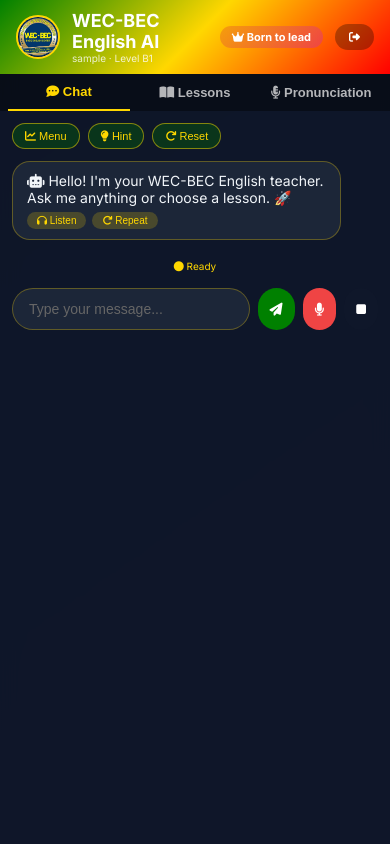
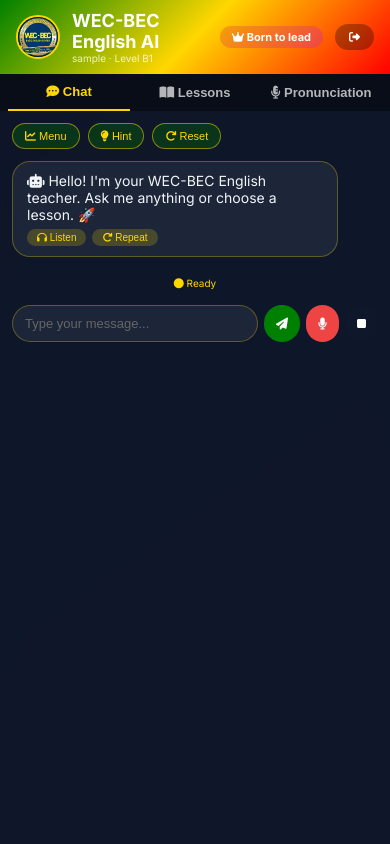
Before and after one commit to tycoon-building/wec-bec-ia, a Flask app: page / in a window 390 px wide. Run offline with Flask 3, Linux system fonts and the light colour scheme; the visitor is signed in with stand-in values (Sample User, id 1).

Commit message:
mise à jour, par tycoon

```diff
--- a/templates/index.html
+++ b/templates/index.html
@@ -48,7 +48,21 @@
         .main { flex: 1; overflow-y: auto; padding: 16px; -webkit-overflow-scrolling: touch; }
         .section { display: none; }
         .section.active { display: block; }
-        #chat-box { display: flex; flex-direction: column; gap: 12px; margin-bottom: 12px; max-height: 60vh; overflow-y: auto; }
+
+        /* ===== CHAT BOX ===== */
+        #chat-box {
+            display: flex;
+            flex-direction: column;
+            gap: 12px;
+            margin-bottom: 12px;
+            max-height: 55vh;
+            overflow-y: auto;
+            padding-right: 4px;
+        }
+        #chat-box::-webkit-scrollbar { width: 4px; }
+        #chat-box::-webkit-scrollbar-track { background: rgba(255,255,255,0.05); border-radius: 10px; }
+        #chat-box::-webkit-scrollbar-thumb { background: #ffd700; border-radius: 10px; }
+
         .msg { padding: 10px 14px; border-radius: 18px; max-width: 85%; font-size: 14px; animation: fadeIn 0.2s ease; }
         @keyframes fadeIn { from { opacity: 0; transform: translateY(5px); } to { opacity: 1; transform: translateY(0); } }
         .msg.user { margin-left: auto; background: linear-gradient(135deg, #008000, #ffd700); color: #1a1a2e; }
@@ -56,10 +70,39 @@
         .msg-actions { margin-top: 6px; display: flex; gap: 6px; flex-wrap: wrap; }
         .listen-btn, .repeat-btn { background: rgba(255,215,0,0.2); border: none; padding: 3px 10px; border-radius: 16px; color: #ffd700; font-size: 10px; cursor: pointer; }
         .listen-btn:hover, .repeat-btn:hover { background: rgba(255,215,0,0.4); }
-        .chat-input-area { display: flex; gap: 8px; margin-top: 8px; }
-        .chat-input-area input { flex: 1; padding: 12px 16px; border-radius: 40px; background: rgba(30,41,59,0.9); color: white; border: 1px solid rgba(255,215,0,0.3); outline: none; font-size: 14px; }
+
+        /* ===== CHAT INPUT AREA ===== */
+        .chat-input-area {
+            display: flex;
+            gap: 8px;
+            margin-top: 8px;
+            flex-shrink: 0;
+            flex-wrap: wrap;
+        }
+        .chat-input-area input {
+            flex: 1;
+            padding: 12px 16px;
+            border-radius: 40px;
+            background: rgba(30,41,59,0.9);
+            color: white;
+            border: 1px solid rgba(255,215,0,0.3);
+            outline: none;
+            font-size: 14px;
+            min-width: 100px;
+        }
         .chat-input-area input::placeholder { color: #666; }
-        .chat-input-area button { padding: 12px 16px; border-radius: 40px; border: none; font-weight: 600; cursor: pointer; font-size: 13px; transition: all 0.1s ease; }
+        .chat-input-area input:focus { border-color: #ffd700; }
+
+        .chat-input-area button {
+            padding: 12px 16px;
+            border-radius: 40px;
+            border: none;
+            font-weight: 600;
+            cursor: pointer;
+            font-size: 13px;
+            transition: all 0.1s ease;
+            flex-shrink: 0;
+        }
         .btn-send { background: #008000; color: white; }
         .btn-send:hover { background: #00a000; }
         .btn-mic { background: #ef4444; color: white; }
@@ -67,19 +110,50 @@
         .btn-mic.listening { background: #10b981; animation: pulse 1s infinite; }
         .btn-stop { background: #0f172a; color: white; border: 1px solid rgba(255,215,0,0.3); }
         .btn-stop:hover { background: #1a2a4a; }
-        .status { font-size: 10px; color: #ffd700; padding: 8px 0; text-align: center; }
+
+        .status { font-size: 10px; color: #ffd700; padding: 8px 0; text-align: center; flex-shrink: 0; }
+
         @keyframes pulse { 0%,100% { opacity: 1; } 50% { opacity: 0.6; } }
+
         .menu-bar { display: flex; gap: 8px; margin-bottom: 12px; flex-wrap: wrap; }
         .menu-bar button { background: rgba(0,128,0,0.3); border: 1px solid rgba(255,215,0,0.5); padding: 6px 12px; border-radius: 40px; color: #ffd700; cursor: pointer; font-size: 11px; }
         .menu-bar button:hover { background: rgba(0,128,0,0.5); }
-        .lesson-card { background: rgba(30,41,59,0.8); border-radius: 20px; padding: 14px; margin-bottom: 10px; border: 1px solid rgba(255,215,0,0.2); }
+
+        /* ===== LESSONS ===== */
+        .lesson-card {
+            background: rgba(30,41,59,0.8);
+            border-radius: 20px;
+            padding: 14px;
+            margin-bottom: 10px;
+            border: 1px solid rgba(255,215,0,0.2);
+        }
         .lesson-card h3 { color: white; font-size: 16px; margin-bottom: 6px; }
-        .lesson-card .content { color: #cbd5e1; font-size: 12px; line-height: 1.5; white-space: pre-wrap; max-height: 200px; overflow-y: auto; }
+
+        /* ✅ BARRE DE DÉFILEMENT POUR LES LEÇONS */
+        .lesson-content-wrapper {
+            max-height: 250px;
+            overflow-y: auto;
+            padding-right: 8px;
+            margin-bottom: 8px;
+        }
+        .lesson-content-wrapper::-webkit-scrollbar { width: 4px; }
+        .lesson-content-wrapper::-webkit-scrollbar-track { background: rgba(255,255,255,0.05); border-radius: 10px; }
+        .lesson-content-wrapper::-webkit-scrollbar-thumb { background: #ffd700; border-radius: 10px; }
+
+        .lesson-card .content {
+            color: #cbd5e1;
+            font-size: 12px;
+            line-height: 1.6;
+            white-space: pre-wrap;
+        }
+
         .audio-bar { display: flex; gap: 8px; margin-top: 10px; flex-wrap: wrap; }
         .audio-bar button { background: #008000; color: white; padding: 5px 14px; border-radius: 40px; border: none; cursor: pointer; font-size: 11px; }
         .audio-bar button:hover { background: #00a000; }
         .audio-bar button.secondary { background: rgba(255, 0, 0, 0.5); }
         .audio-bar button.secondary:hover { background: rgba(255, 0, 0, 0.7); }
+
+        /* ===== PRONUNCIATION ===== */
         .pron-card { background: rgba(30,41,59,0.8); border-radius: 20px; padding: 14px; margin-bottom: 10px; border: 1px solid rgba(255,215,0,0.2); }
         .pron-card .phrase { font-size: 16px; font-weight: 700; color: #ffd700; margin: 6px 0; }
         .pron-card .actions { display: flex; gap: 8px; flex-wrap: wrap; }
@@ -89,9 +163,25 @@
         .btn-record { background: #ef4444; color: white; }
         .btn-record:hover { background: #ff5555; }
         .pron-feedback { margin-top: 10px; padding: 8px; background: rgba(0,0,0,0.3); border-radius: 12px; border-left: 3px solid #ffd700; font-size: 11px; color: #cbd5e1; line-height: 1.6; }
+
         .section-title { color: #ffd700; font-size: 18px; margin-bottom: 16px; }
         .loading { text-align: center; padding: 30px; color: #ffd700; font-size: 13px; }
-        @media (max-width: 480px) { .main { padding: 12px; } .msg { max-width: 90%; } .chat-input-area button { padding: 12px 12px; } }
+
+        /* ===== RESPONSIVE MOBILE ===== */
+        @media (max-width: 480px) {
+            .main { padding: 12px; }
+            .msg { max-width: 90%; }
+            .chat-input-area { gap: 6px; }
+            .chat-input-area input { font-size: 13px; padding: 10px 12px; }
+            .chat-input-area button { padding: 10px 12px; font-size: 12px; }
+            #chat-box { max-height: 50vh; }
+            .lesson-content-wrapper { max-height: 180px; }
+        }
+        @media (max-width: 380px) {
+            .chat-input-area button { padding: 8px 8px; font-size: 11px; }
+            .chat-input-area input { padding: 8px 10px; font-size: 12px; }
+            .lesson-content-wrapper { max-height: 150px; }
+        }
     </style>
 </head>
 <body>
@@ -218,13 +308,11 @@ function speakText(text) {
 
         debugLog('🔊 AI START SPEAKING');
 
-        // 🔥 CRUCIAL: Arrêter le micro pendant que l'IA parle
         if (isListening) {
             debugLog('🎤 STOPPING LISTENING (before speak)');
             stopListening();
         }
 
-        // Annuler tout redémarrage en attente
         if (restartTimeout) {
             clearTimeout(restartTimeout);
             restartTimeout = null;
@@ -232,7 +320,6 @@ function speakText(text) {
 
         stopSpeaking();
 
-        // Stocker la réponse IA pour le filtre anti-echo
         lastAIMessage = text.trim();
 
         let cleanText = text
@@ -269,7 +356,6 @@ function speakText(text) {
             debugLog('🔇 AI FINISHED SPEAKING');
             resolve();
 
-            // ✅ UN SEUL REDÉMARRAGE ICI (pas dans onend du micro)
             if (voiceMode && !isListening && !isProcessing) {
                 debugLog('🎤 SCHEDULED RESTART LISTENING (after speak)');
                 restartTimeout = setTimeout(() => {
@@ -296,11 +382,10 @@ function speakText(text) {
     });
 }
 
-// ========== SPEECH RECOGNITION - MODE CONTINUOUS = false ==========
+// ========== SPEECH RECOGNITION ==========
 function startListening() {
     debugLog('🎤 startListening() CALLED');
 
-    // 🔥 Vérifier si l'IA parle
     if (isSpeaking) {
         debugLog('⛔ SKIP: AI is speaking');
         setStatus('Waiting for AI to finish...');
@@ -323,7 +408,6 @@ function startListening() {
         return;
     }
 
-    // Annuler tout redémarrage en attente
     if (restartTimeout) {
         clearTimeout(restartTimeout);
         restartTimeout = null;
@@ -336,7 +420,6 @@ function startListening() {
         return;
     }
 
-    // Arrêter toute reconnaissance existante
     if (currentRecognition) {
         try {
             currentRecognition.stop();
@@ -346,7 +429,6 @@ function startListening() {
 
     currentRecognition = new SpeechRecognition();
     currentRecognition.lang = 'en-US';
-    // ✅ CHANGEMENT CRUCIAL: continuous = false
     currentRecognition.continuous = false;
     currentRecognition.interimResults = true;
     currentRecognition.maxAlternatives = 1;
@@ -363,7 +445,6 @@ function startListening() {
     };
 
     currentRecognition.onresult = (event) => {
-        // 🔥 Ne pas traiter si l'IA parle
         if (isSpeaking) {
             debugLog('⛔ IGNORE: AI is speaking');
             return;
@@ -379,15 +460,12 @@ function startListening() {
             }
         }
 
-        // Afficher dans l'input pour feedback visuel
         if (msgInput) {
             if (finalTranscript) {
                 msgInput.value = finalTranscript;
-                // Envoi automatique après une pause
                 if (finalTranscript && !isSending && !isProcessing && !isSpeaking) {
                     const message = finalTranscript.trim();
 
-                    // ✅ FILTRE ANTI-ECHO AMÉLIORÉ
                     const cleanMessage = normalizeText(message);
                     const cleanAI = normalizeText(lastAIMessage);
 
@@ -436,8 +514,6 @@ function startListening() {
         if (micBtn) micBtn.classList.remove('listening');
         debugLog('🎤 MIC ENDED');
 
-        // ✅ NE PAS RELANCER ICI - le redémarrage est géré par speakText
-        // Seulement si le mode vocal est activé mais qu'on n'attend pas de réponse
         if (voiceMode && !isSpeaking && !isProcessing && isMicReady) {
             debugLog('🔄 Auto-restart listening (onend fallback)');
             restartTimeout = setTimeout(() => {
@@ -455,7 +531,6 @@ function startListening() {
 function stopListening() {
     debugLog('🎤 stopListening() CALLED');
 
-    // Annuler tout redémarrage en attente
     if (restartTimeout) {
         clearTimeout(restartTimeout);
         restartTimeout = null;
@@ -545,7 +620,6 @@ function addMessage(text, isUser = false, autoSpeak = true) {
 }
 
 async function sendMessage(voiceText = null) {
-    // Bloquer les doubles envois
     if (isProcessing) {
         debugLog('⛔ Already processing, skipping');
         return;
@@ -554,7 +628,6 @@ async function sendMessage(voiceText = null) {
     const message = voiceText !== null ? voiceText : msgInput.value.trim();
     if (!message) return;
 
-    // ✅ FILTRE ANTI-ECHO AMÉLIORÉ
     const cleanMessage = normalizeText(message);
     const cleanAI = normalizeText(lastAIMessage);
 
@@ -569,7 +642,6 @@ async function sendMessage(voiceText = null) {
         return;
     }
 
-    // 🚫 Ignorer les répétitions immédiates
     if (cleanMessage === normalizeText(lastSentMessage)) {
         debugLog('🚫 Répétition bloquée:', message);
         if (msgInput) msgInput.value = '';
@@ -578,7 +650,6 @@ async function sendMessage(voiceText = null) {
 
     lastSentMessage = message;
 
-    // Ajouter le message utilisateur
     addMessage(message, true, false);
 
     if (voiceText === null) {
@@ -589,7 +660,6 @@ async function sendMessage(voiceText = null) {
     setStatus('Thinking...');
     debugLog('💭 Processing message:', message);
 
-    // Arrêter le micro pendant le traitement
     const wasListening = isListening;
     if (wasListening) {
         debugLog('🎤 STOPPING LISTENING (during processing)');
@@ -619,7 +689,6 @@ async function sendMessage(voiceText = null) {
     } finally {
         isProcessing = false;
         debugLog('✅ Processing finished');
-        // Réactiver le micro si nécessaire (géré par speakText après la réponse)
     }
 }
 
@@ -652,10 +721,12 @@ function renderLessons() {
         const card = document.createElement('div');
         card.className = 'lesson-card';
         const contentFull = lesson.content || 'No content available.';
-        const contentPreview = contentFull.substring(0, 200);
+
         card.innerHTML = `
             <h3>${escapeHtml(lesson.title)}</h3>
-            <div class="content">${escapeHtml(contentPreview)}${contentFull.length > 200 ? '...' : ''}</div>
+            <div class="lesson-content-wrapper">
+                <div class="content">${escapeHtml(contentFull).replace(/\n/g, '<br>')}</div>
+            </div>
             <div class="audio-bar">
                 <button onclick="speakText('${escapeHtml(contentFull).replace(/'/g, "\\'").replace(/\n/g, ' ')}')">
                     <i class="fas fa-headphones"></i> Listen Full Lesson
```
Also changed, not shown: data/courses.json.
